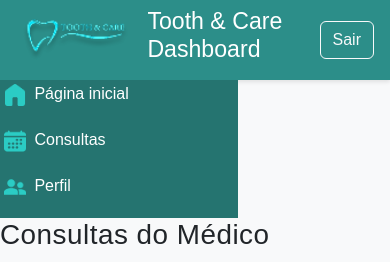
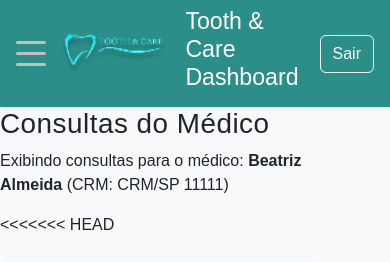
Before and after one commit to SENAI-Morvan-Figueiredo/Clinica-tooth-and-care, a Django app: page /medico/medConsultas/ in a window 390 px wide. Shown: the top 262 px of the page. Run offline with Django 5.2, Linux system fonts and the light colour scheme; a user stored in the database is signed in; data comes from the database, SQL or seed files in the repository; data that the repository does not hold is empty; some libraries are stand-ins or nearby versions.

Commit message:
ajustado consultas canceladas e sidebar do dashboard

```diff
--- a/appadmin/templates/appadmin/consultaDetalhe.html
+++ b/appadmin/templates/appadmin/consultaDetalhe.html
@@ -26,6 +26,7 @@
                     data-bs-target="#confirmDeleteModal">
                     Deletar Consulta
                 </button>
+                {% if consulta.status != 'cancelada' %}
                 <!-- Botão de cancelar consulta -->
                 <button type="button" class="btn btn-outline-danger" id="cancelar-btn"
                     data-bs-target="#cancelarConsulta"
@@ -38,6 +39,7 @@
                     data-bs-target="#delayConsultationModal">
                     Adiar Consulta
                 </button>
+                {% endif %}
             </div>
         </div>
 
--- a/appadmin/templates/appadmin/dashboard.html
+++ b/appadmin/templates/appadmin/dashboard.html
@@ -97,11 +97,11 @@
                         <td><span class="badge bg-info text-dark">{{ consulta.data|date:"H:i" }}</span></td>
                         <td>{{ consulta.servico }}</td>
                         <td>
-                            {% if consulta.status == 'AGENDADA' %}
+                            {% if consulta.status == 'marcada' %}
                                 <span class="badge bg-primary">{{ consulta.status }}</span>
-                            {% elif consulta.status == 'EM_ANDAMENTO' %}
+                            {% elif consulta.status == 'remarcada' %}
                                 <span class="badge bg-warning text-dark">{{ consulta.status }}</span>
-                            {% elif consulta.status == 'CANCELADA' %}
+                            {% elif consulta.status == 'cancelada' %}
                                 <span class="badge bg-danger">{{ consulta.status }}</span>
                             {% else %}
                                 <span class="badge bg-success">{{ consulta.status }}</span>
--- a/tooth_n_care/static/css/styles.css
+++ b/tooth_n_care/static/css/styles.css
@@ -23,6 +23,25 @@ body {
 
 #wrapper {
   height: 100vh; /* Garante que o conteúdo ocupe toda a altura da tela, mesmo com pouco conteúdo */
+}
+
+#hamburger-toggle {
+  display: none;
+}
+
+.hamburger-icon  {
+  display: none;
+}
+
+/* animação do hamburger */
+#hamburger-toggle:checked + .hamburger-icon span:nth-child(1) {
+    transform: translateY(11px) rotate(45deg);
+}
+#hamburger-toggle:checked + .hamburger-icon span:nth-child(2) {
+    opacity: 0;
+}
+#hamburger-toggle:checked + .hamburger-icon span:nth-child(3) {
+    transform: translateY(-11px) rotate(-45deg);
 }
 
 /* Sidebar Styling (Cores e Ícones) */
@@ -88,3 +107,56 @@ input.form-control[type="text"] {
     max-height: 80vh;
     overflow-y: auto;
 }
+
+#menu-overlay {
+    position: fixed;
+    top: 0;
+    left: 0;
+    width: 100vw;
+    height: 100vh;
+    background: rgba(0, 0, 0, 0.5);
+    z-index: 99;
+    display: none;
+    cursor: pointer;
+}
+
+@media (max-width: 1024px) {
+  #sidebar {
+    position: fixed;
+    height: 100vh;
+    z-index: 100;
+    left: -250px;
+  }
+
+  .hamburger-icon {
+      margin: auto;
+      width: 30px;
+      height: 25px;
+      display: flex;
+      flex-direction: column;
+      justify-content: space-between;
+      cursor: pointer;
+      z-index: 101;
+  }
+
+  .hamburger-icon span {
+      display: block;
+      height: 3px;
+      width: 100%;
+      background: #c0c0c0;
+      border-radius: 5px;
+      transition: all 0.3s ease;
+  }
+
+  #hamburger-toggle:checked ~ #sidebar {
+    left: 0;
+    transition: left 0.3s ease;
+  }
+
+  #hamburger-toggle:checked ~ #menu-overlay {
+      display: block;
+  }
+  #page-content-wrapper {
+      position: relative;
+  }
+}
--- a/tooth_n_care/templates/basedashboards.html
+++ b/tooth_n_care/templates/basedashboards.html
@@ -19,7 +19,10 @@
 <body>
 
     <div class="d-flex position-relative" id="wrapper">
+        <input type="checkbox" id="hamburger-toggle" class="d-none d-lg-block">
         {% include 'partials/sidebar.html' %}
+
+        <label for="hamburger-toggle" id="menu-overlay"></label>
 
         <div id="page-content-wrapper" class="flex-grow-1">
             {% include 'partials/navbar.html' %}
@@ -38,6 +41,7 @@
     <script src="https://cdn.jsdelivr.net/npm/bootstrap@5.3.8/dist/js/bootstrap.bundle.min.js"
         xintegrity="sha384-Yh5I0g0gNqE5gD1aH7J5Jp7C4G4Q7V4U6I3G2S9R8N1H8E2C6S4T6R4V5X7X6I3H5J7T8U6I3H5J7T8U6I3"
         crossorigin="anonymous"></script>
+    <script src="{% static 'js/menu.js' %}"></script>
     {% block extra_scripts %}
     {% endblock %}
 </body>
--- a/tooth_n_care/templates/partials/navbar.html
+++ b/tooth_n_care/templates/partials/navbar.html
@@ -1,6 +1,13 @@
 {% load static %}
 <nav id="dashboard-navbar" class="d-flex justify-content-between align-items-center px-3 py-2">
-    <img src="{% static 'img/logo.png' %}" alt="Logo" class="logo">
+    <div id="nav-left" class="d-flex gap-2">
+        <label for="hamburger-toggle" class="hamburger-icon">
+            <span></span>
+            <span></span>
+            <span></span>
+        </label>
+        <img src="{% static 'img/logo.png' %}" alt="Logo" class="logo">
+    </div>
     <h3 class="ms-3">Tooth & Care Dashboard</h3>
     <form method="post" action="{% url 'account_logout' %}" class="justify-self-end">
         {% csrf_token %} <button type="submit" class="btn btn-outline-light">Sair</button>
```
